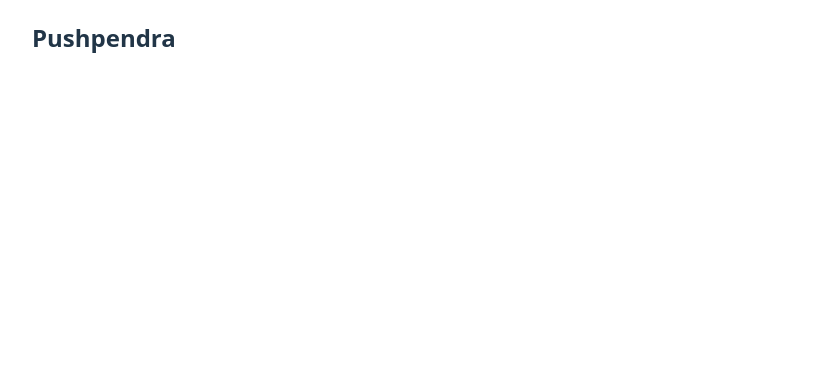
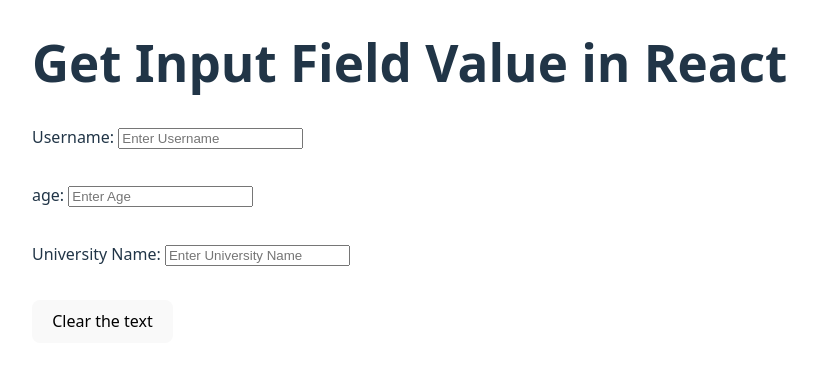
Before and after one commit to pushpendra-407/react-blog, a React (Vite) app: page / in a window 1280 px wide. Shown: the top 366 px of the page, without its empty margins (0-817 px from the left). Built offline with nearby package versions, Linux system fonts and the light colour scheme.

Commit message:
send props and playing with states

```diff
--- a/src/Header.jsx
+++ b/src/Header.jsx
@@ -1,12 +1,39 @@
+import Props from "./Props";
+
 function Header() {
-  return(
-  <div>
-    <h2>
-      Pushpendra
-    </h2>
-  </div>
-  )
+  let userObject = [
+    {
+      name: "Pushpendra",
+      age: 25,
+      email: "pushpendra@test.com",
+      // student: () => {
+      //   return "Pushp"
+      // }
+    },
+    {
+      name: "Parth",
+      age: 24,
+      email: "parth@test.com",
+      student: () => {
+        return "Parth"
+      }
+    },
+    {
+      name: "Urvish",
+      age: 25,
+      email: "urvish@test.com",
+      // student: () => {
+      //   return "Urvish"
+      // }
+  }
+  ];
+
+  return (
+    <div>
+      <h1>Get Input Field Value in React</h1>
+      <Props user={userObject} />
+    </div>
+  );
 }
 
-
-export default Header
+export default Header;
--- a/src/Props.jsx
+++ b/src/Props.jsx
@@ -1,3 +1,83 @@
-export default Props = () => {
-  return "From Props"
+import { useState } from "react"
+import Wrapper from "./Wrapper"
+
+
+const Props = ({ user }) => {
+
+  const [userName, setuserName] = useState("")
+  const [age, setAge] = useState()
+  const [university, setUniversity] = useState("")
+
+  const userNameValue = () => {
+  return (
+    <div>
+      <label htmlFor="userName">Username: </label>
+      <input type="text" onChange={(event) => setuserName(event.target.value)} placeholder="Enter Username" value={userName}/>
+      <h1>{userName}</h1>
+    </div>
+  )
 }
+
+const ageValue = () => {
+  return (
+    <div>
+      <label htmlFor="age">age: </label>
+      <input type="number" onChange={(event) => setAge(event.target.value)} placeholder="Enter Age" value={age}/>
+      <h1>{age}</h1>
+    </div>
+  )
+}
+
+const universityValue = () => {
+  return (
+    <div>
+      <label htmlFor="university">University Name: </label>
+      <input type="text" onChange={(event) => setUniversity(event.target.value)} placeholder="Enter University Name" value={university}/>
+      <h1>{university}</h1>
+    </div>
+  )
+}
+
+
+  return (
+    <div>
+    <div>
+      {userNameValue()}
+      {ageValue()}
+      {universityValue()}
+    <button onClick={()=>setuserName("") & setUniversity("") & setAge("")}>Clear the text</button>
+
+    </div>
+
+
+
+      <div style={{visibility: "hidden"}}>
+      <Wrapper>
+        <h1>Hello Everyone</h1>
+      </Wrapper>
+
+      <Wrapper>
+        <h1>Hello Guys! Good afternoon</h1>
+      </Wrapper>
+
+      <Wrapper color= "orange">
+        <h1 >Hello Guys! Good afternoon</h1>
+        <h1 >Hello Guys! Good afternoon</h1>
+      </Wrapper>
+      </div>
+
+      {user.map((person, index) => (
+        <div key={index} style={{visibility:"hidden"}}>
+          <h2>Username: {person.name}</h2>
+          <h2>Age: {person.age}</h2>
+          <h2>Email: {person.email}</h2>
+          {person.student ? <h2>{person.student()}</h2> : ""}
+          <br />
+        </div>
+      ))}
+    </div>
+  )
+}
+
+
+export default Props
--- /dev/null
+++ b/src/Wrapper.jsx
@@ -0,0 +1,9 @@
+const Wrapper = ({children, color="green"}) => {
+  return(
+    <div style={{color: color, border:"2px solid green", margin:"5px", width: "400px", textAlign:"center"}}>
+      {children}
+    </div>
+  )
+}
+
+export default Wrapper
```
